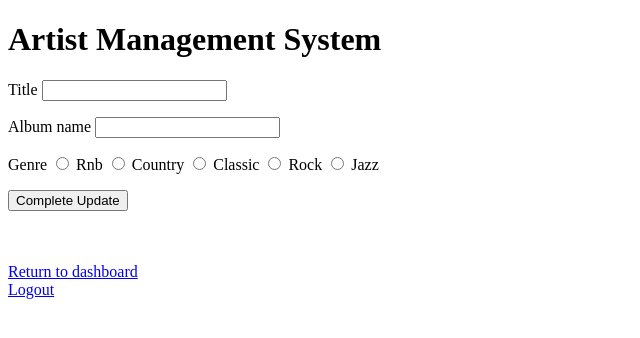
After one commit to Kunjung/Artist-Management-System, a Flask app: template templates/edit_music.html in a window 1280 px wide. The commit adds this page. Shown: the top 338 px of the page, without its empty margins (0-640 px from the left). Run offline with Flask 3, Linux system fonts and the light colour scheme; the template is opened without the code that fills it, so the values that code supplies are empty; some libraries are stand-ins or nearby versions.

Commit message:
added api to edit music

```diff
--- a/app.py
+++ b/app.py
@@ -405,13 +405,52 @@ def add_music(artist_id):
                 return render_template("add_music.html", artist_id=artist_id, artist_name=artist_name)
     return redirect(url_for('home'))
 
-@app.route('/edit_music/<id>')
+@app.route('/edit_music/<int:id>', methods=['GET', 'POST'])
 def edit_music(id):
     if "username" in session and "userrole" in session:
         username = session["username"]
         userrole = session["userrole"]
         if userrole == "super_admin":
-            return f"Music Id: {id}"
+            if request.method == "POST":
+                cursor = create_cursor()
+                cursor.execute(f"SELECT artist_id from music where id={id}")
+                artist_id = cursor.fetchone()['artist_id']
+                title = request.form["title"]
+                album_name = request.form["album_name"]
+                genre = request.form["genre"]
+
+                music_data = {
+                    'artist_id': artist_id,
+                    'title': title,
+                    'album_name': album_name,
+                    'genre': genre
+                }
+
+                cursor = create_cursor()
+                cursor.execute(f"SELECT * from music where id={id}")
+                music_info = cursor.fetchone()
+                if not music_info:
+                    return "<h1>Music ID is not present</h1>"
+                else:
+                    update_query = f'''
+                            UPDATE music
+                            SET title='{title}', album_name='{album_name}',
+                            genre='{genre}', updated_at=now()
+                            WHERE id={id};
+                            '''
+                    print("update_query: ")
+                    print(update_query)
+                    cursor.execute(update_query)
+                    mysql.connection.commit()
+                    return redirect(url_for('list_artist_songs', artist_id=artist_id))
+            elif request.method == "GET":
+                cursor = create_cursor()
+                cursor.execute(f"SELECT * from music where id='{id}'")
+                music_info = cursor.fetchone()
+                if not music_info:
+                    return "<h1>Music ID is not present</h1>"
+                else:
+                    return render_template("edit_music.html", music_info=music_info)
     return redirect(url_for('home'))
 
 @app.route('/delete_music/<id>')
--- a/templates/add_music.html
+++ b/templates/add_music.html
@@ -1,7 +1,7 @@
 {% extends "base.html" %}
 
 {% block content %}
-  <p>Adding new music for artist: {{artist_name}}</p>
+  <h4>Add new music for artist: {{artist_name}}</h4>
   <form action="{{url_for('add_music', artist_id=artist_id)}}" method="post">
     <p>
         <label>Title</label>
--- /dev/null
+++ b/templates/edit_music.html
@@ -0,0 +1,60 @@
+{% extends "base.html" %}
+
+{% block content %}
+  <form action="{{url_for('edit_music',id=music_info['id'])}}" method="post">
+    <p>
+        <label>Title</label>
+        <input type="text" name="title" value="{{music_info['title']}}" required>
+    </p>
+    <p>
+        <label>Album name</label>
+        <input type="text" name="album_name" value="{{music_info['album_name']}}" required>
+    </p>
+    <p>
+        <label>Genre</label>
+
+        {% if music_info['genre'] == 'rnb' %}
+            <input type="radio" name="genre" value="rnb" checked>
+        {% else %}
+            <input type="radio" name="genre" value="rnb">
+        {% endif %}
+        <label>Rnb</label>
+
+        {% if music_info['genre'] == 'country' %}
+            <input type="radio" name="genre" value="country" checked>
+        {% else %}
+            <input type="radio" name="genre" value="country">
+        {% endif %}
+        <label>Country</label>
+
+        {% if music_info['genre'] == 'classic' %}
+            <input type="radio" name="genre" value="classic" checked>
+        {% else %}
+            <input type="radio" name="genre" value="classic">
+        {% endif %}
+        <label>Classic</label>
+
+        {% if music_info['genre'] == 'rock' %}
+            <input type="radio" name="genre" value="rock" checked>
+        {% else %}
+            <input type="radio" name="genre" value="rock">
+        {% endif %}
+        <label>Rock</label>
+
+        {% if music_info['genre'] == 'jazz' %}
+            <input type="radio" name="genre" value="jazz" checked>
+        {% else %}
+            <input type="radio" name="genre" value="jazz">
+        {% endif %}
+        <label>Jazz</label>
+    </p>
+    <p>
+        <input type="submit" value="Complete Update">
+    </p>
+  </form>
+  <br/>
+  <br/>
+  <a href="{{url_for('dashboard')}}">Return to dashboard</a>
+  <br/>
+  <a href="{{url_for('logout')}}">Logout</a>
+{% endblock %}
```
